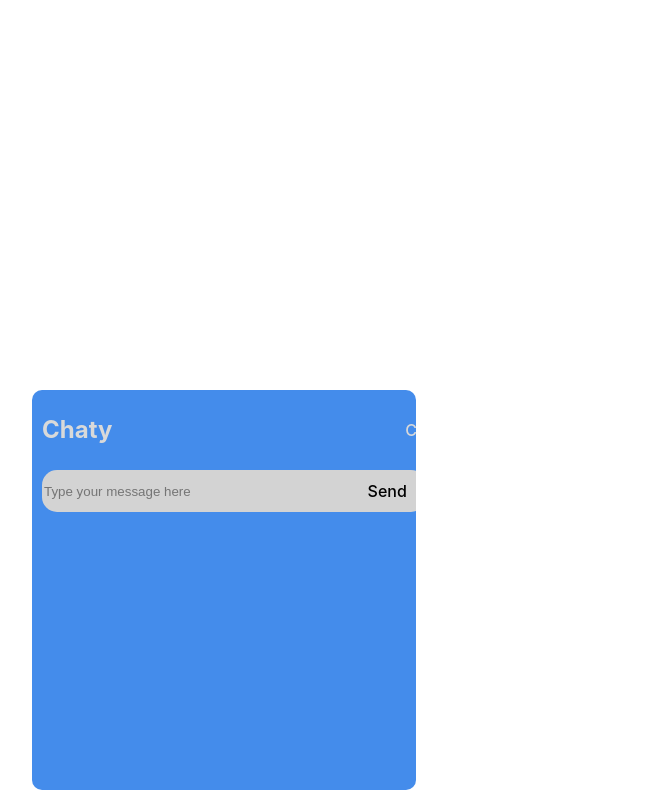
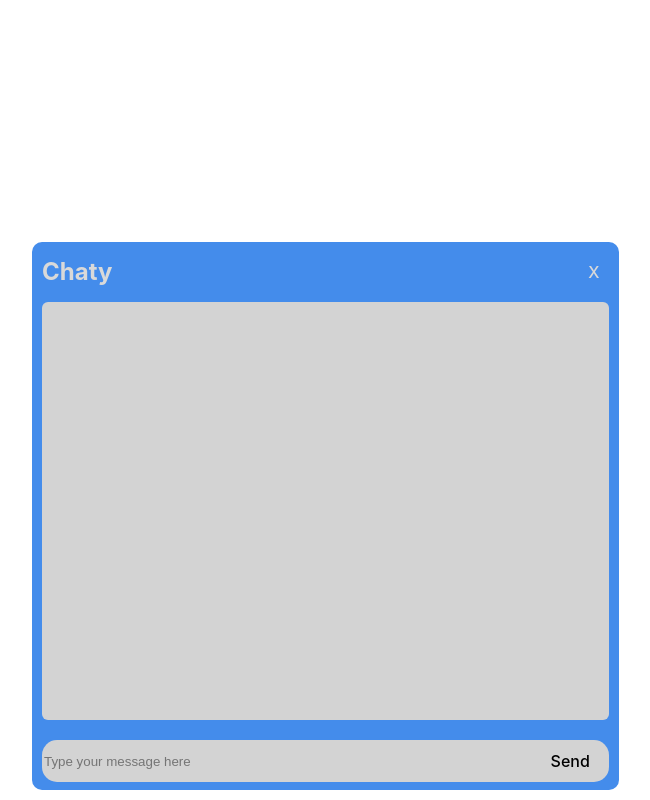
Before and after one commit to ZesNy02/Jupiter, a React (Vite) app in the folder chaty/: page / in a window 1280 px wide. Both pictures are taken after a click on the button 294 px from the left and 766 px from the top of the page. Shown: the whole page, without its empty margins (238-888 px from the left). Built offline with nearby package versions, Linux system fonts and the light colour scheme.

Commit message:
repariere Fesnter eigenschaften. SVG's sind noch nicht dabei

```diff
--- a/chaty/src/chatWindow.css
+++ b/chaty/src/chatWindow.css
@@ -2,11 +2,11 @@
   position: fixed;
   bottom: 10px;
   left: 270px;
-  width: 30vw;
-  height: 50vh;
+  width: 587px;
+  height: 548px;
   z-index: 100;
+  display: flex;
   flex-direction: column;
-  background-color: #448CEB;
   border-radius: 10px;
   gap: 10px;
   overflow: auto;
@@ -14,6 +14,8 @@
   min-height: 250px;
   max-width: 80vw;
   max-height: 80vh;
+  background-color: #448CEB;
+  box-sizing: border-box; /* Sicherstellen, dass box-sizing korrekt gesetzt ist */
 }
 
 .chat-window.open {
@@ -29,6 +31,7 @@
   padding: 10px;
   padding-top: 20px;
   padding-bottom: 0px;
+  box-sizing: border-box; /* Hinzufügen */
 }
 
 .chat-header h2 {
@@ -48,7 +51,6 @@
   cursor: pointer;
 }
 
-
 .wrapper-prompts-container {
   width: 100%;
   flex-grow: 1;
@@ -56,6 +58,21 @@
   z-index: 100;
   padding: 10px;
   overflow: hidden;
+  box-sizing: border-box;
+}
+
+.prompts-container {
+  display: flex;
+  flex-direction: column;
+  width: 100%;
+  height: 100%;
+  overflow-y: auto;
+  scroll-behavior: smooth;
+  background-color: lightgray;
+  border-radius: 6px;
+  gap: 10px;
+  padding: 10px;
+  box-sizing: border-box;
 }
 
 .wrapper-chat-input {
@@ -66,6 +83,7 @@
   padding: 10px;
   padding-top: 0px;
   margin-top: auto;
+  box-sizing: border-box;
 }
 
 .chat-input-div {
@@ -76,6 +94,7 @@
   width: 100%;
   background-color: lightgray;
   border-radius: 15px;
+  box-sizing: border-box;
 }
 
 .chat-input-div input {
--- a/chaty/src/chatWindow.jsx
+++ b/chaty/src/chatWindow.jsx
@@ -21,10 +21,12 @@ const ChatWindow = ({ isChatOpen, setIsChatOpen }) => {
     <div className="chat-window">
       <div className="chat-header">
         <h2>Chaty</h2>
-        <button onClick={toggleWindow}>Close</button>
+        <button onClick={toggleWindow}>X</button>
       </div>
       <div className="wrapper-prompts-container">
-        {/* Chat messages go here */}
+        <div className="prompts-container">
+
+        </div>
       </div>
       <div className="wrapper-chat-input">
         <div className="chat-input-div">
```
